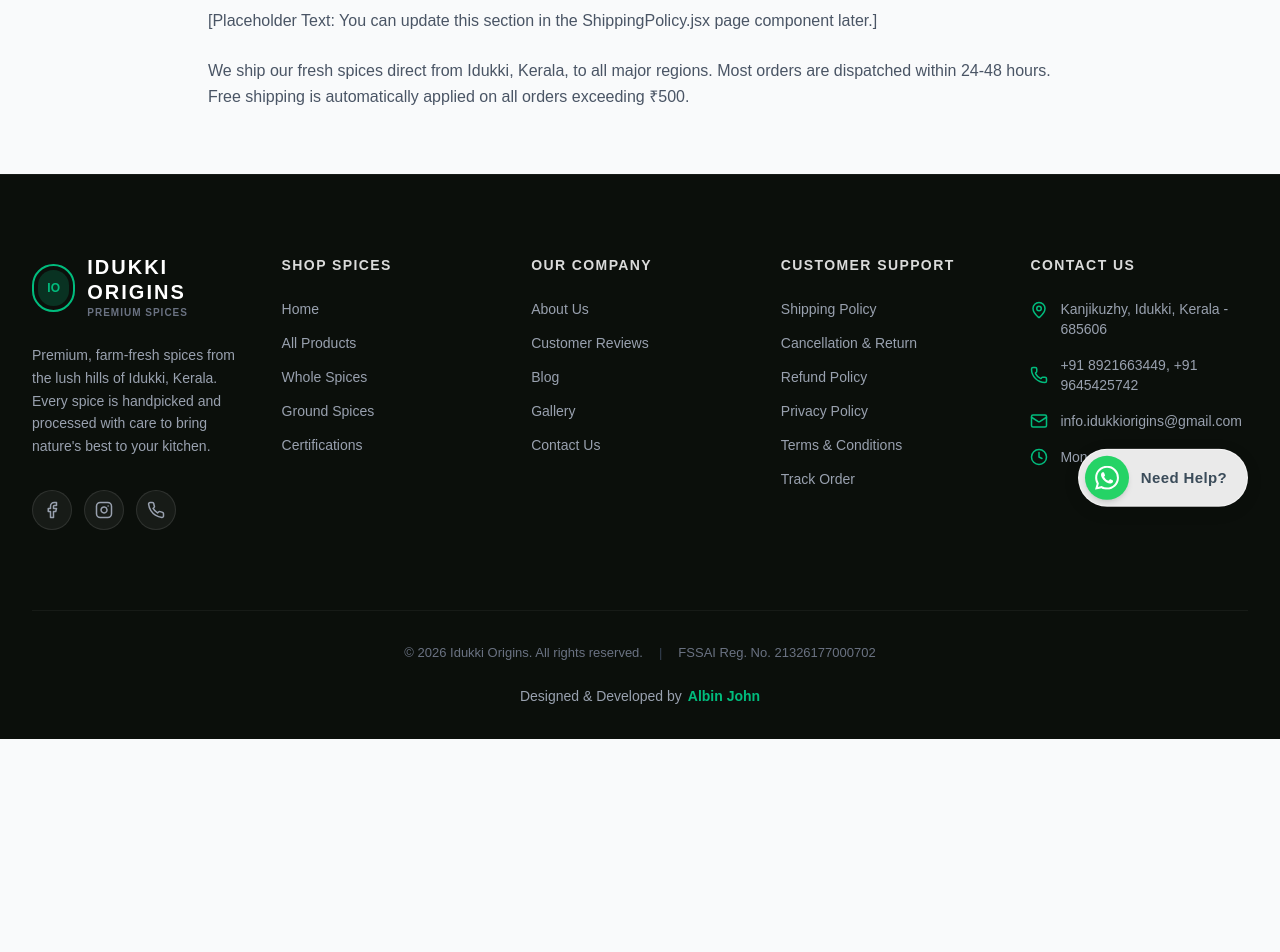
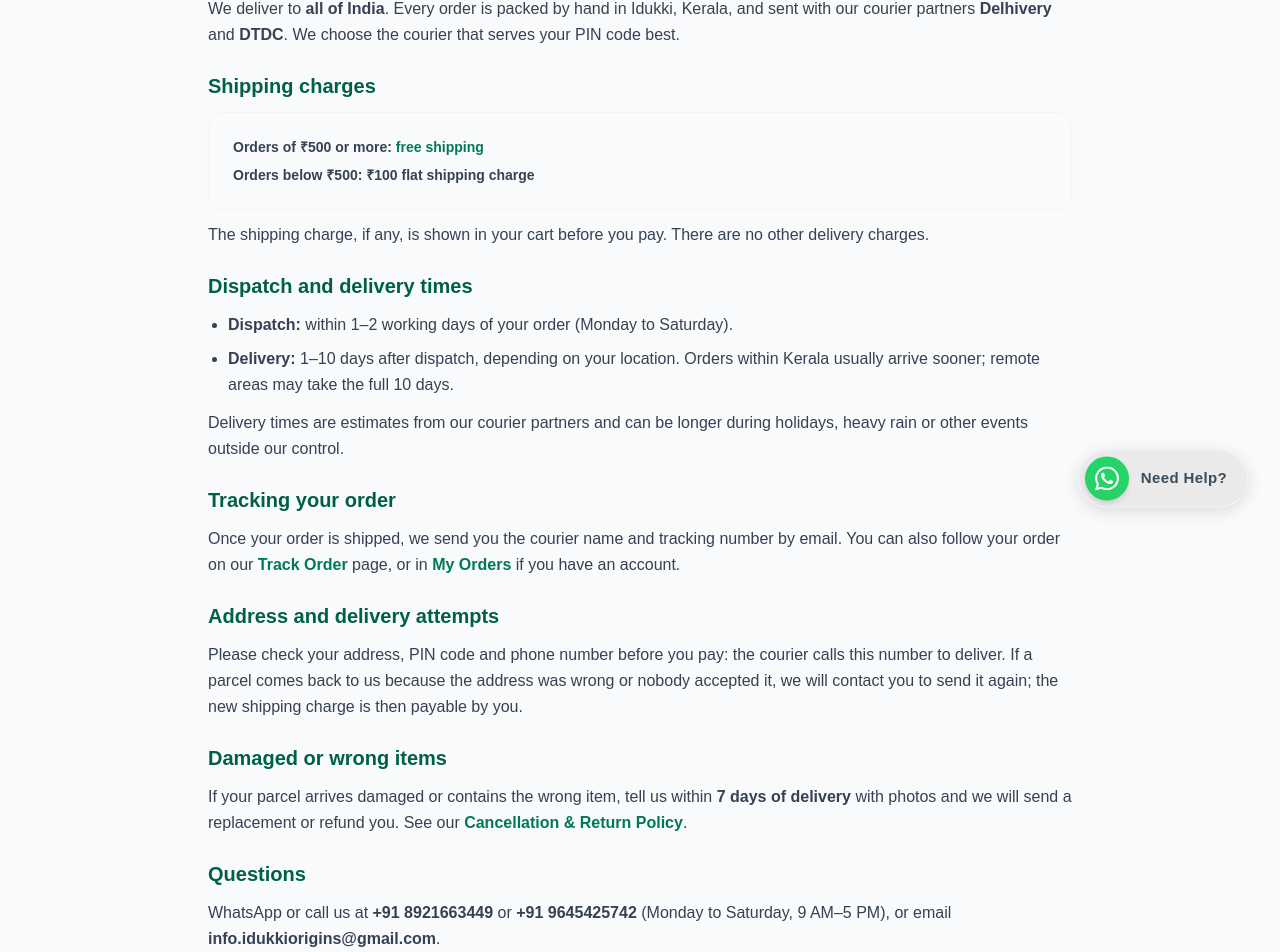
Before and after one commit to CASPER0022/SpiceNest, a React (Vite) app in the folder frontend/: page /shipping-policy in a window 1280 px wide. Shown: the part 260-1212 px from the top of the page. Before the commit the page ends 999 px from the top, so only its background shows below. Built offline with nearby package versions, Linux system fonts and the light colour scheme; no server answers; a web font is replaced by a local one.

Commit message:
policies: real shipping, cancellation, return and refund terms

```diff
--- a/frontend/src/pages/CancellationReturn.jsx
+++ b/frontend/src/pages/CancellationReturn.jsx
@@ -1,46 +1,61 @@
+import usePageMeta from '../utils/usePageMeta';
+
 export default function CancellationReturn() {
+  usePageMeta('Cancellation & Return Policy', 'Damaged or wrong item? Report it within 7 days of delivery with photos for a free replacement or full refund. Idukki Origins cancellation and return policy.');
+
   return (
     <div className="max-w-4xl mx-auto px-4 py-16">
       <h1 className="text-4xl font-black text-gray-900 tracking-tight mb-8">Cancellation & Return Policy</h1>
 
       <div className="prose prose-emerald max-w-none text-gray-700 leading-relaxed space-y-6">
         <section className="space-y-3">
-          <h2 className="text-xl font-bold text-emerald-800">Returns</h2>
+          <h2 className="text-xl font-bold text-emerald-800">Damaged or wrong items</h2>
           <p>
-            Our cancellation/refund policy lasts <strong>7 days</strong>. If 7 days have gone by since your purchase, unfortunately we can’t offer you a refund or exchange.
+            If your order arrives <strong>damaged</strong> (torn or opened pouch, spilled or spoiled spices) or you received the <strong>wrong item</strong>,
+            we will make it right at no cost to you:
           </p>
+          <ol className="list-decimal pl-5 space-y-2">
+            <li>Contact us within <strong>7 days of delivery</strong> by WhatsApp (+91 8921663449) or email (info.idukkiorigins@gmail.com).</li>
+            <li>Send your <strong>order number</strong> and <strong>clear photos</strong> of the item and the packaging (and the shipping label, if the parcel was damaged).</li>
+            <li>Once we have checked the photos, choose a <strong>free replacement</strong> or a <strong>full refund</strong> of that item, including any shipping you paid for it.</li>
+          </ol>
+          <p>You do not need to send the item back unless we ask you to; if we do, we arrange and pay for the pickup.</p>
+        </section>
+
+        <section className="space-y-3">
+          <h2 className="text-xl font-bold text-emerald-800">Cancelling an order</h2>
           <p>
-            To be eligible for a return, your item must be unused and in the same condition that you received it. It must also be in the original packaging.
-          </p>
-          <p>
-            The to and fro courier cost will be borne by you if you wish to return the product. A flat amount of <strong>Rs 100</strong> will be deducted from refunds for all orders as shipping charges. This will be applicable for free shipping orders as well.
+            You can cancel an order <strong>before it is dispatched</strong> by contacting us on WhatsApp or by email. We then refund the full amount.
+            Once an order has been shipped it can no longer be cancelled, but the return terms below still apply.
           </p>
         </section>
 
         <section className="space-y-3">
-          <h2 className="text-xl font-bold text-emerald-800">Return Procedure</h2>
+          <h2 className="text-xl font-bold text-emerald-800">Returns for other reasons</h2>
           <p>
-            To return your product, kindly E-mail or WhatsApp us. We will arrange a return pickup for you.
+            If you changed your mind, you can return an item within <strong>7 days of delivery</strong> if it is <strong>unopened</strong>, unused and in its
+            original packaging (for food safety, opened pouches cannot be returned).
           </p>
           <p>
-            If a return pickup is not available at your pincode, then you should mail your product to:
-          </p>
-          <div className="bg-gray-50 border border-gray-100 p-6 rounded-2xl text-sm font-semibold text-gray-700 space-y-1">
-            <p className="font-extrabold text-gray-900">Idukki Origins Spices</p>
-            <p>Kanjikuzhy, Idukki</p>
-            <p>Kerala, India</p>
-            <p>Phone: +91 8921663449, +91 9645425742</p>
-            <p>Pin code: 685606</p>
-          </div>
-          <p className="text-xs text-gray-500 mt-2">
-            Depending on where you live, the time it may take for your exchanged product to reach you may vary.
+            For these returns the courier cost both ways is paid by you, and a flat <strong>₹100</strong> is deducted from the refund for shipping, also on
+            orders that had free shipping.
           </p>
         </section>
 
         <section className="space-y-3">
-          <h2 className="text-xl font-bold text-emerald-800">Exchanges</h2>
+          <h2 className="text-xl font-bold text-emerald-800">How to return an item</h2>
           <p>
-            If you need to exchange an item, send us an email at <strong>info.idukkiorigins@gmail.com</strong> or WhatsApp us.
+            Email or WhatsApp us first. Where our couriers serve your PIN code we arrange a pickup; otherwise please send the item to:
+          </p>
+          <div className="bg-gray-50 border border-gray-100 p-6 rounded-2xl text-sm font-semibold text-gray-700 space-y-1">
+            <p className="font-extrabold text-gray-900">Idukki Origins</p>
+            <p>Kanjikuzhy, Idukki</p>
+            <p>Kerala, India – 685606</p>
+            <p>Phone: +91 8921663449, +91 9645425742</p>
+          </div>
+          <p>
+            Refunds are paid to your original payment method. See our{' '}
+            <a href="/refund-policy" className="text-emerald-700 font-semibold hover:underline">Refund Policy</a> for timelines.
           </p>
         </section>
       </div>
--- a/frontend/src/pages/RefundPolicy.jsx
+++ b/frontend/src/pages/RefundPolicy.jsx
@@ -1,29 +1,39 @@
+import usePageMeta from '../utils/usePageMeta';
+
 export default function RefundPolicy() {
+  usePageMeta('Refund Policy', 'How and when Idukki Origins refunds orders: damaged or wrong items, cancellations before dispatch and returns, paid back to your original payment method.');
+
   return (
     <div className="max-w-4xl mx-auto px-4 py-16">
       <h1 className="text-4xl font-black text-gray-900 tracking-tight mb-8">Refund Policy</h1>
 
       <div className="prose prose-emerald max-w-none text-gray-700 leading-relaxed space-y-6">
         <section className="space-y-3">
-          <h2 className="text-xl font-bold text-emerald-800">Refunds (if applicable)</h2>
+          <h2 className="text-xl font-bold text-emerald-800">When you get a refund</h2>
+          <ul className="list-disc pl-5 space-y-2">
+            <li><strong>Damaged or wrong item</strong> reported within 7 days of delivery with photos: full refund of that item and any shipping you paid for it (or a free replacement, if you prefer).</li>
+            <li><strong>Order cancelled before dispatch:</strong> full refund.</li>
+            <li><strong>Unopened item returned</strong> within 7 days of delivery: refund of the item price minus ₹100 for shipping.</li>
+          </ul>
           <p>
-            Once your return is received and inspected, we will send you an email to notify you that we have received your returned item. We will also notify you of the approval or rejection of your refund.
-          </p>
-          <p>
-            If you are approved, then your refund will be processed, and a credit will automatically be applied to your credit card or original method of payment, within a certain amount of days.
+            Details are in our <a href="/cancellation-return" className="text-emerald-700 font-semibold hover:underline">Cancellation &amp; Return Policy</a>.
           </p>
         </section>
 
         <section className="space-y-3">
-          <h2 className="text-xl font-bold text-emerald-800">Late or Missing Refunds (if applicable)</h2>
+          <h2 className="text-xl font-bold text-emerald-800">How you are refunded</h2>
           <p>
-            If you haven’t received a refund yet, first check your bank account statement again.
+            Refunds always go back to your <strong>original payment method</strong> (UPI, card, net banking or wallet). We email you when your refund is
+            approved and start it within <strong>2 working days</strong>. Your bank or card provider usually shows it within <strong>5–7 working days</strong> after that.
           </p>
+        </section>
+
+        <section className="space-y-3">
+          <h2 className="text-xl font-bold text-emerald-800">Late or missing refunds</h2>
+          <p>If you haven’t received a refund yet, first check your bank or card statement again, then contact your bank: posting a refund can take a few days.</p>
           <p>
-            Next, contact your bank or credit card company. There is often some processing time before a refund is officially posted.
-          </p>
-          <p>
-            If you’ve done all of this and you still have not received your refund yet, please contact us at <strong>info.idukkiorigins@gmail.com</strong> or WhatsApp us.
+            If you still have not received it, contact us at <strong>info.idukkiorigins@gmail.com</strong> or WhatsApp <strong>+91 8921663449</strong> with
+            your order number.
           </p>
         </section>
       </div>
--- a/frontend/src/pages/ShippingPolicy.jsx
+++ b/frontend/src/pages/ShippingPolicy.jsx
@@ -1,11 +1,72 @@
+import usePageMeta from '../utils/usePageMeta';
+
 export default function ShippingPolicy() {
+  usePageMeta('Shipping Policy', 'Idukki Origins ships across India with Delhivery and DTDC. Orders dispatch in 1–2 working days and arrive in 1–10 days. Free shipping above ₹500.');
+
   return (
     <div className="max-w-4xl mx-auto px-4 py-16">
       <h1 className="text-4xl font-black text-gray-900 tracking-tight mb-8">Shipping Policy</h1>
-      <div className="prose prose-emerald max-w-none text-gray-600 leading-relaxed space-y-6">
-        <p className="text-lg font-bold text-emerald-800">Dispatch & Delivery Timelines 📦</p>
-        <p>[Placeholder Text: You can update this section in the ShippingPolicy.jsx page component later.]</p>
-        <p>We ship our fresh spices direct from Idukki, Kerala, to all major regions. Most orders are dispatched within 24-48 hours. Free shipping is automatically applied on all orders exceeding ₹500.</p>
+
+      <div className="prose prose-emerald max-w-none text-gray-700 leading-relaxed space-y-6">
+        <section className="space-y-3">
+          <h2 className="text-xl font-bold text-emerald-800">Where we deliver</h2>
+          <p>
+            We deliver to <strong>all of India</strong>. Every order is packed by hand in Idukki, Kerala, and sent with our courier partners
+            <strong> Delhivery</strong> and <strong>DTDC</strong>. We choose the courier that serves your PIN code best.
+          </p>
+        </section>
+
+        <section className="space-y-3">
+          <h2 className="text-xl font-bold text-emerald-800">Shipping charges</h2>
+          <div className="bg-gray-50 border border-gray-100 p-6 rounded-2xl text-sm font-semibold text-gray-700 space-y-2">
+            <p>Orders of <strong>₹500 or more</strong>: <strong className="text-emerald-700">free shipping</strong></p>
+            <p>Orders below ₹500: <strong>₹100</strong> flat shipping charge</p>
+          </div>
+          <p>The shipping charge, if any, is shown in your cart before you pay. There are no other delivery charges.</p>
+        </section>
+
+        <section className="space-y-3">
+          <h2 className="text-xl font-bold text-emerald-800">Dispatch and delivery times</h2>
+          <ul className="list-disc pl-5 space-y-2">
+            <li><strong>Dispatch:</strong> within 1–2 working days of your order (Monday to Saturday).</li>
+            <li><strong>Delivery:</strong> 1–10 days after dispatch, depending on your location. Orders within Kerala usually arrive sooner; remote areas may take the full 10 days.</li>
+          </ul>
+          <p>Delivery times are estimates from our courier partners and can be longer during holidays, heavy rain or other events outside our control.</p>
+        </section>
+
+        <section className="space-y-3">
+          <h2 className="text-xl font-bold text-emerald-800">Tracking your order</h2>
+          <p>
+            Once your order is shipped, we send you the courier name and tracking number by email. You can also follow your order on our{' '}
+            <a href="/track-order" className="text-emerald-700 font-semibold hover:underline">Track Order</a> page, or in{' '}
+            <a href="/orders" className="text-emerald-700 font-semibold hover:underline">My Orders</a> if you have an account.
+          </p>
+        </section>
+
+        <section className="space-y-3">
+          <h2 className="text-xl font-bold text-emerald-800">Address and delivery attempts</h2>
+          <p>
+            Please check your address, PIN code and phone number before you pay: the courier calls this number to deliver. If a parcel comes back to us
+            because the address was wrong or nobody accepted it, we will contact you to send it again; the new shipping charge is then payable by you.
+          </p>
+        </section>
+
+        <section className="space-y-3">
+          <h2 className="text-xl font-bold text-emerald-800">Damaged or wrong items</h2>
+          <p>
+            If your parcel arrives damaged or contains the wrong item, tell us within <strong>7 days of delivery</strong> with photos and we will send a
+            replacement or refund you. See our{' '}
+            <a href="/cancellation-return" className="text-emerald-700 font-semibold hover:underline">Cancellation &amp; Return Policy</a>.
+          </p>
+        </section>
+
+        <section className="space-y-3">
+          <h2 className="text-xl font-bold text-emerald-800">Questions</h2>
+          <p>
+            WhatsApp or call us at <strong>+91 8921663449</strong> or <strong>+91 9645425742</strong> (Monday to Saturday, 9 AM–5 PM), or email{' '}
+            <strong>info.idukkiorigins@gmail.com</strong>.
+          </p>
+        </section>
       </div>
     </div>
   );
```
